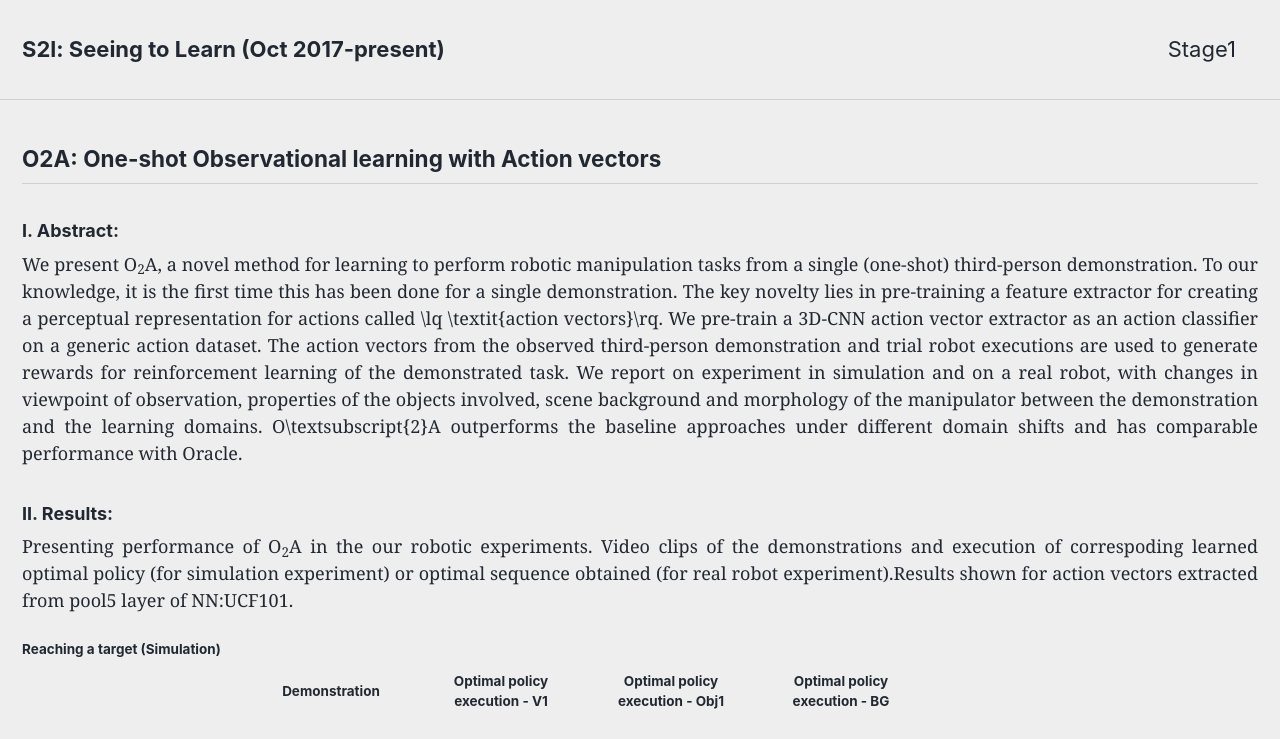
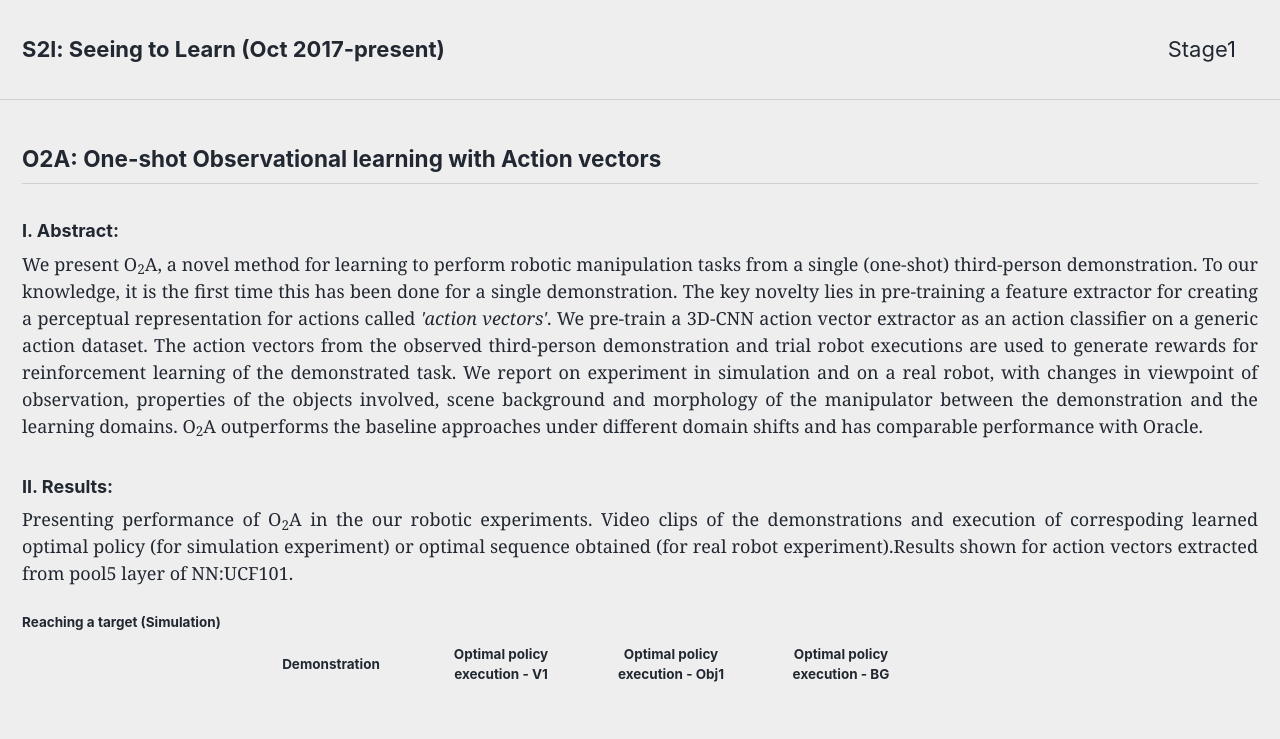
Before and after one commit to leopauly/s2l, a Jekyll site: the page built from _pages/stage1.md, in a window 1280 px wide and 900 px high, cut to the strip 0-739 px from the top of the window. Built offline with Jekyll 4.4.1, drawn with Linux system fonts in a browser that asks for light colours.

Commit message:
Update stage1.md

```diff
--- a/_pages/stage1.md
+++ b/_pages/stage1.md
@@ -15,7 +15,7 @@ comments:
 <h3><b>I. Abstract: </b> </h3>
 <p align="justify">
 
-We present O<sub>2</sub>A, a novel method for learning to perform robotic manipulation tasks from a single (one-shot) third-person demonstration. To our knowledge, it is the first time this has been done for a single demonstration. The key novelty lies in pre-training a feature extractor for creating a perceptual representation for actions called \lq \textit{action vectors}\rq. We pre-train a 3D-CNN action vector extractor as an action classifier on a generic action dataset.  The action vectors from the observed third-person demonstration and trial robot executions are used to generate rewards for reinforcement learning of the demonstrated task. We report on experiment in simulation and on a real robot, with changes in viewpoint of observation, properties of the objects involved, scene background and morphology of the manipulator between the demonstration and the learning domains. O\textsubscript{2}A outperforms the baseline approaches under different domain shifts and has comparable performance with Oracle.
+We present O<sub>2</sub>A, a novel method for learning to perform robotic manipulation tasks from a single (one-shot) third-person demonstration. To our knowledge, it is the first time this has been done for a single demonstration. The key novelty lies in pre-training a feature extractor for creating a perceptual representation for actions called <i>'action vectors'</i>. We pre-train a 3D-CNN action vector extractor as an action classifier on a generic action dataset.  The action vectors from the observed third-person demonstration and trial robot executions are used to generate rewards for reinforcement learning of the demonstrated task. We report on experiment in simulation and on a real robot, with changes in viewpoint of observation, properties of the objects involved, scene background and morphology of the manipulator between the demonstration and the learning domains. O<sub>2</sub>A outperforms the baseline approaches under different domain shifts and has comparable performance with Oracle.
 
 </p>
 </font>
```
